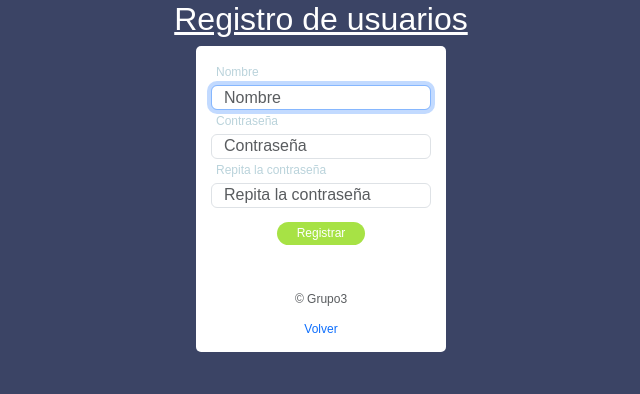
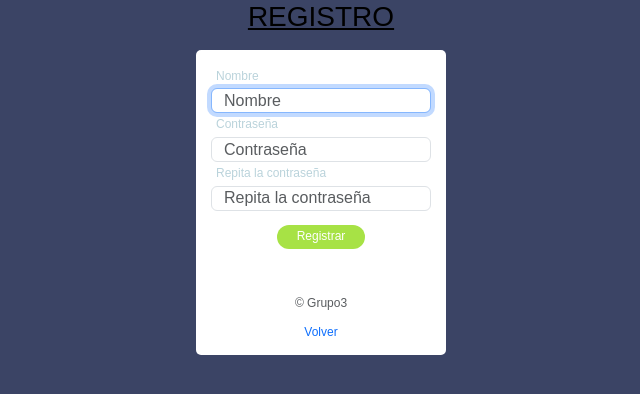
Before and after one commit to IESAlisal/22asir2proyecto-grupo3, a PHP site: page /registro.php in a window 1280 px wide. Shown: the top 394 px of the page, without its empty margins (319-959 px from the left). Run offline with PHP 8.4, Linux system fonts and the light colour scheme; some libraries are stand-ins or nearby versions.

Commit message:
Add files via upload

```diff
--- a/login.php
+++ b/login.php
@@ -35,7 +35,7 @@
   <body class="text-center">
 
   <?php if(isset($error)) echo "<div class='error'>$error</div>"; ?>
-    <h2>Login</h2>
+    <h2 class="h3 mb-3 font-weight-normal">Login</h2>
     <form class="form-signin" action='<?php echo htmlspecialchars($_SERVER['PHP_SELF']);?>' method='post'>
       <label for="usuario" class="sr-only">Usuario</label>
       <input type="text" name="usuario" class="form-control" placeholder="Usuario" required autofocus>
--- a/registro.php
+++ b/registro.php
@@ -42,7 +42,7 @@
     <?php if(isset($mensaje)) echo "<div class='aviso-linea'>$mensaje</div>"; ?>
     <?php if(isset($error)) echo "<div class='error'>$error</div>"; ?>
 
-    <h2>Registro de usuarios</h2>
+    <h2 class="h3 mb-3 font-weight-normal">REGISTRO</h2>
     <form class="form-signin" action='<?php echo htmlspecialchars($_SERVER['PHP_SELF']);?>' method='post'>
       <label for="inputEmail" class="sr-only">Nombre</label>
       <input type="text" name="nombre" class="form-control" placeholder="Nombre" required autofocus>
```
